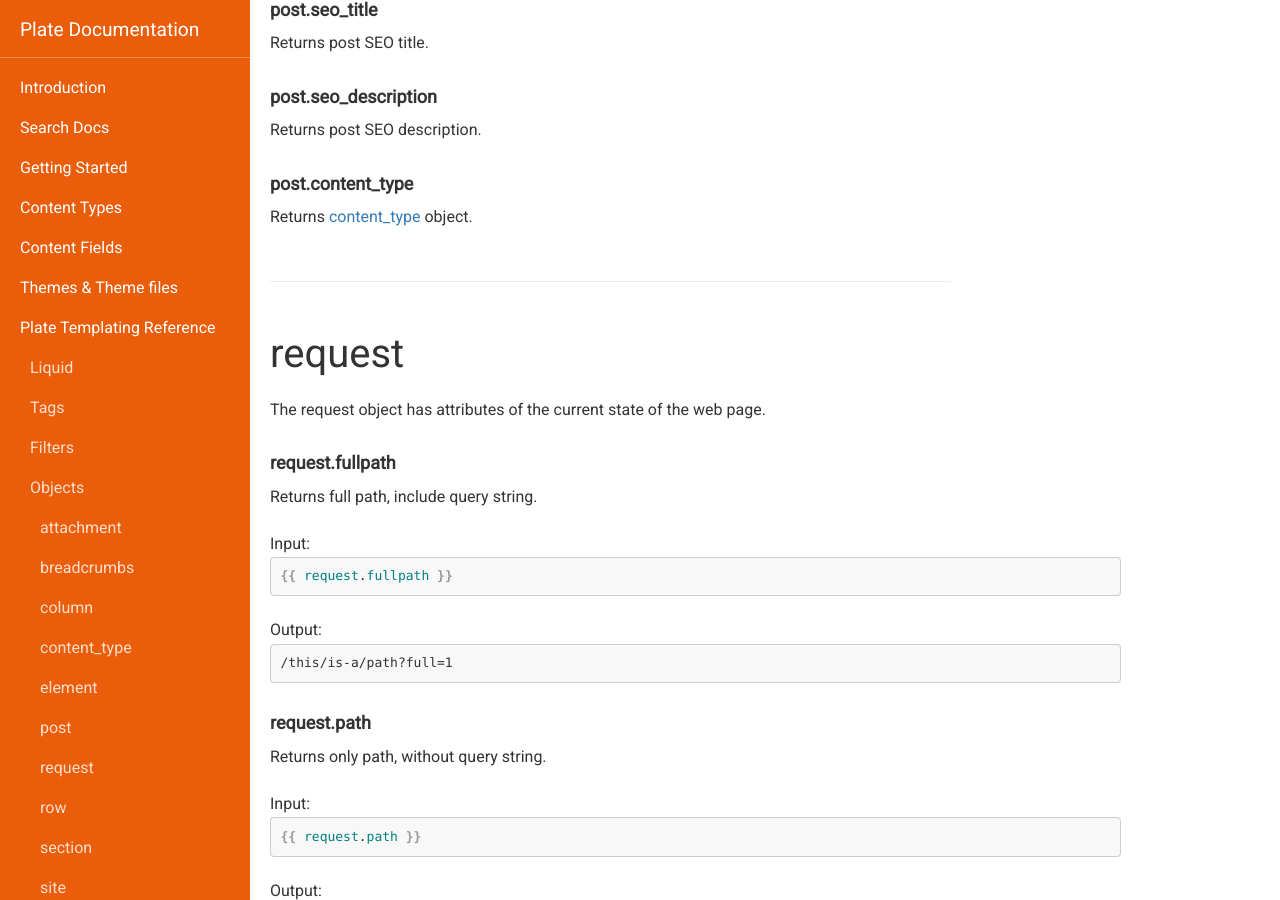
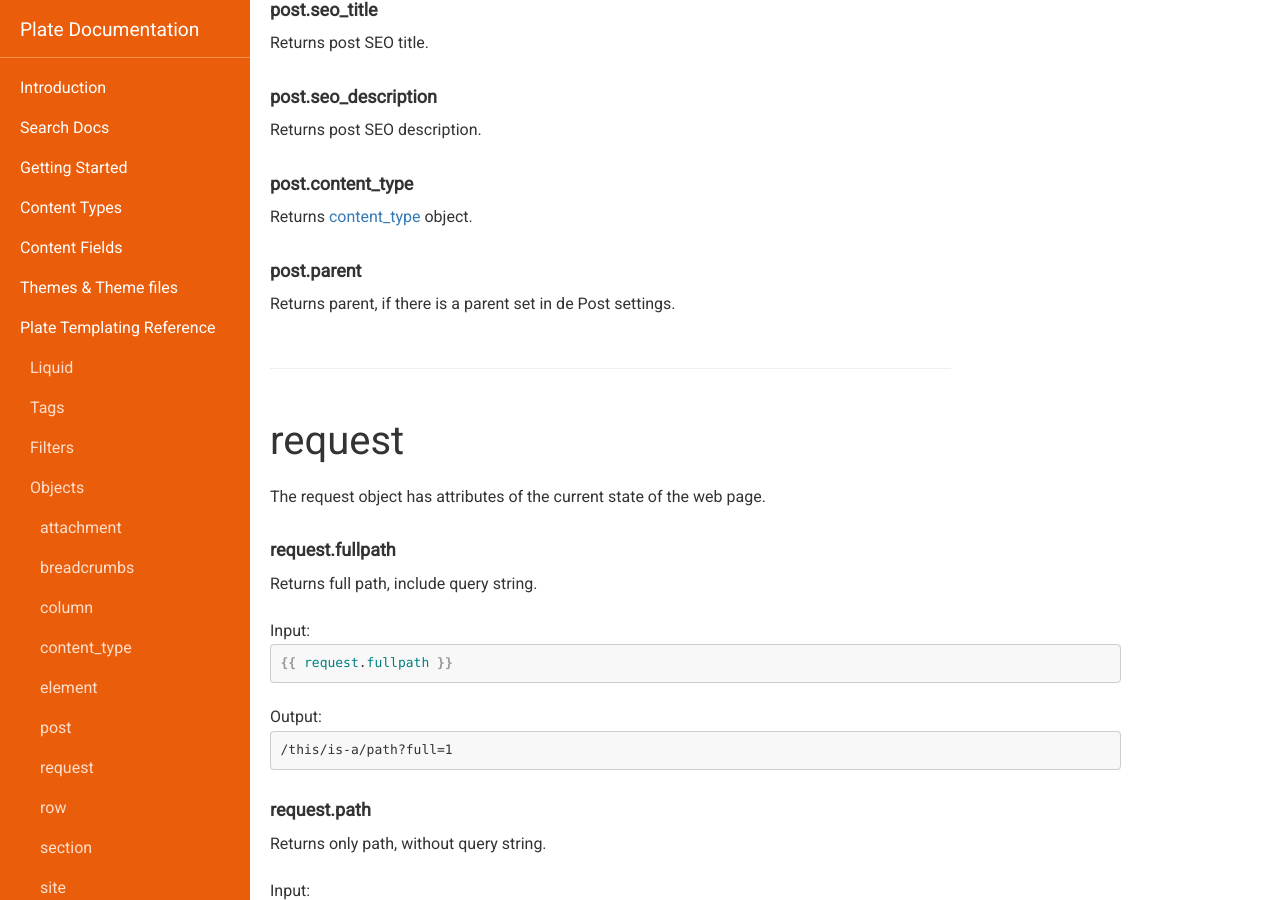
Before and after one commit to platehub/platehub.github.io, a Jekyll site: the page built from docs/templating-reference/objects.md, in a window 1280 px wide and 900 px high, scrolled down 4533 px. Built offline with Jekyll 4.4.1, drawn with Linux system fonts in a browser that asks for light colours; nearby versions of some CDN libraries.

Commit message:
parent post

```diff
--- a/docs/templating-reference/objects.md
+++ b/docs/templating-reference/objects.md
@@ -189,6 +189,9 @@ Returns post SEO description.
 #### post.content_type
 Returns [content_type](#content_type) object.
 
+#### post.parent
+Returns parent, if there is a parent set in de Post settings.
+
 ___
 
 ## request
```
